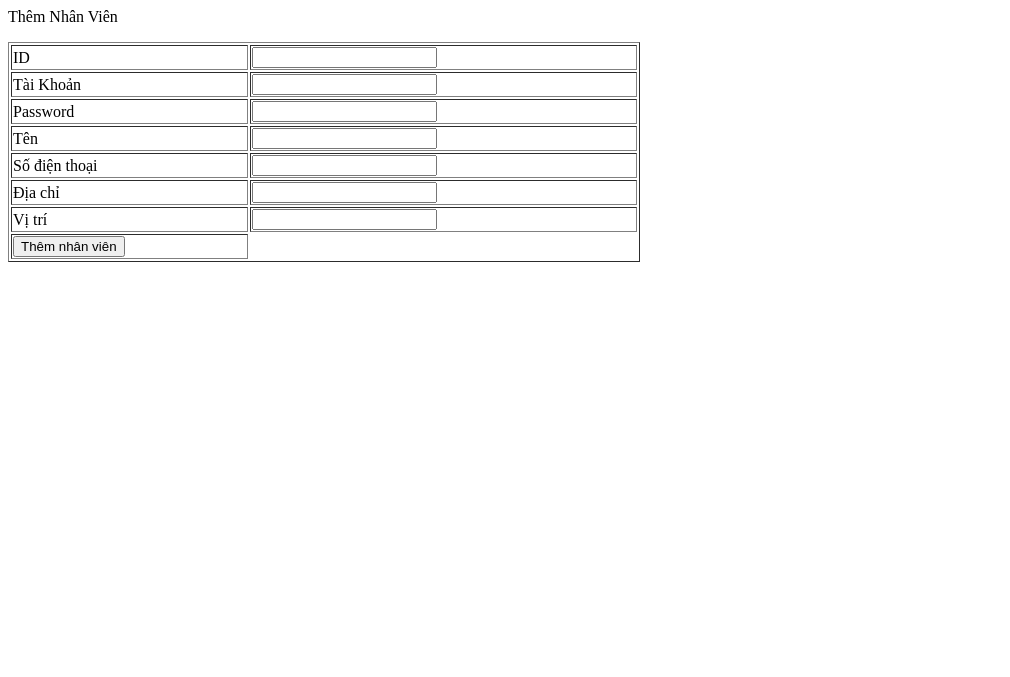
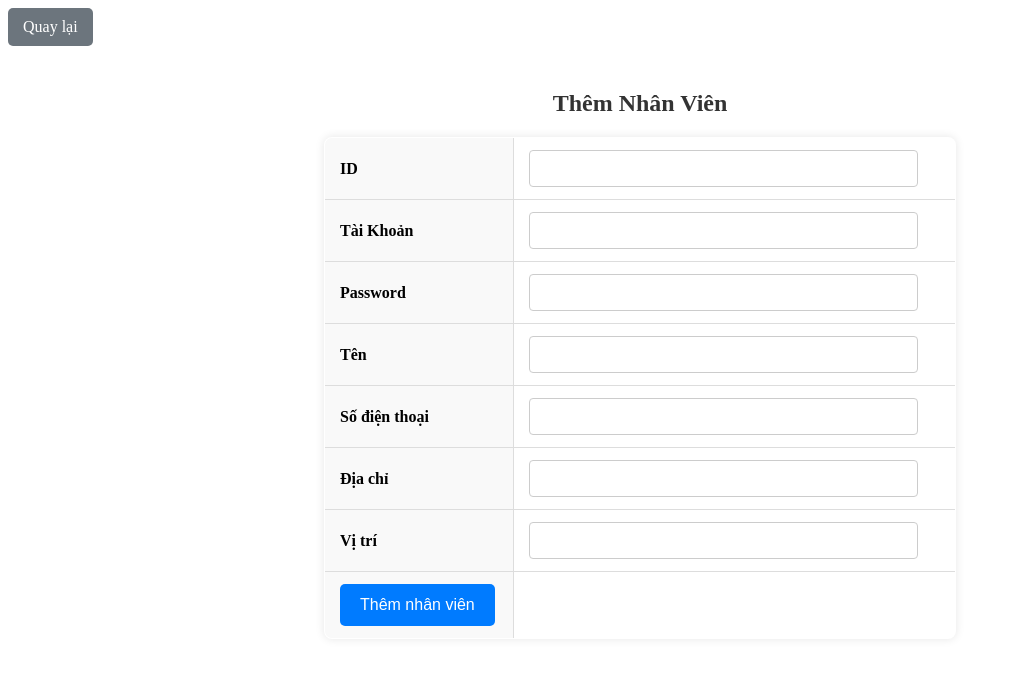
Before and after one commit to TuiLaZit/web2, a PHP site: page /admincp/modules/nhanvien/nhanvien/them.php in a window 1280 px wide. Shown: the top 677 px of the page, without its empty margins (0-1010 px from the left). Run offline with PHP 8.4, Linux system fonts and the light colour scheme.

Commit message:
thêm nút quay lại

```diff
--- a/admincp/modules/nhanvien/nhanvien/them.php
+++ b/admincp/modules/nhanvien/nhanvien/them.php
@@ -1,3 +1,5 @@
+<link rel="stylesheet" type="text/css" href="./css/quan-ly-nhan-vien.css?v=<?php echo time(); ?>">
+<a href="javascript:history.back()" class=" btn btn-secondary">Quay lại</a>
 <p>Thêm Nhân Viên</p>
 <table class="tableadmin" border="1" style="width:50%" style="border-collapse: collapse;">
     <form method="POST" action="modules/nhanvien/nhanvien/xuly.php">
```
